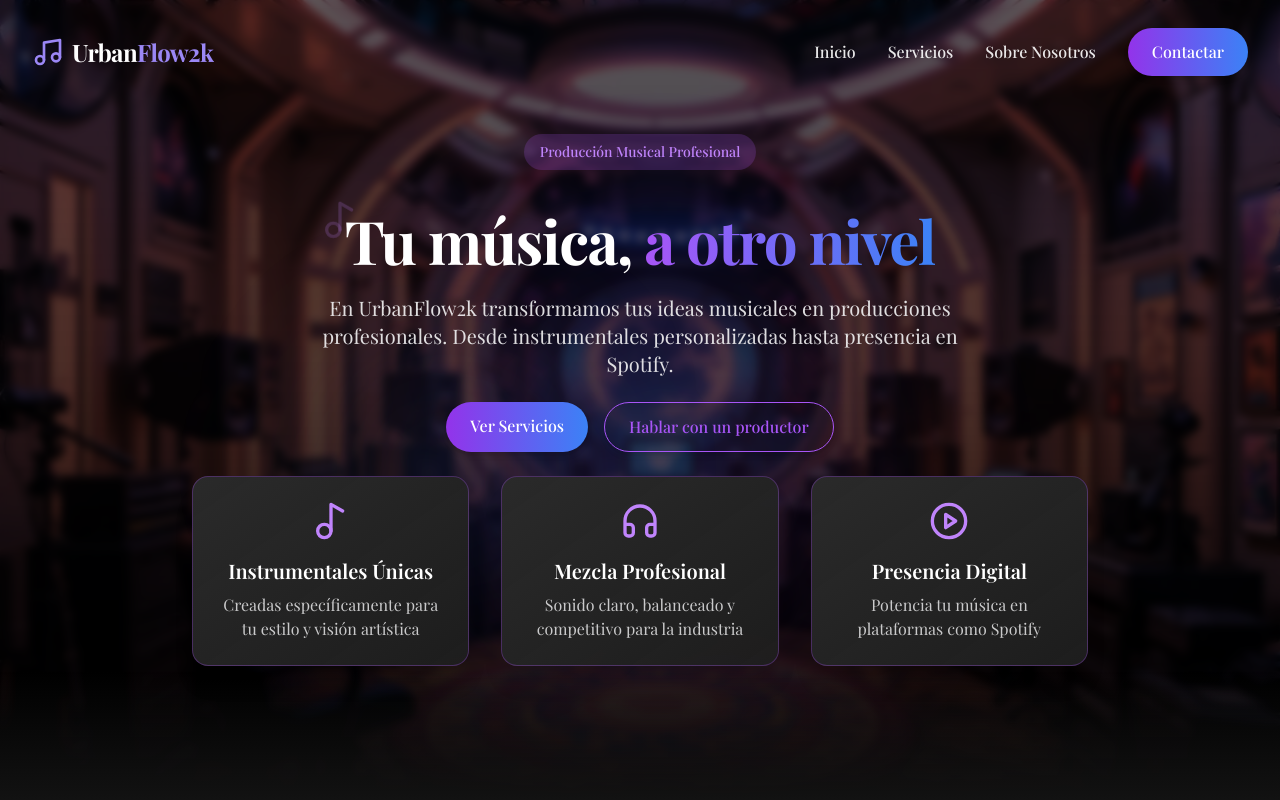
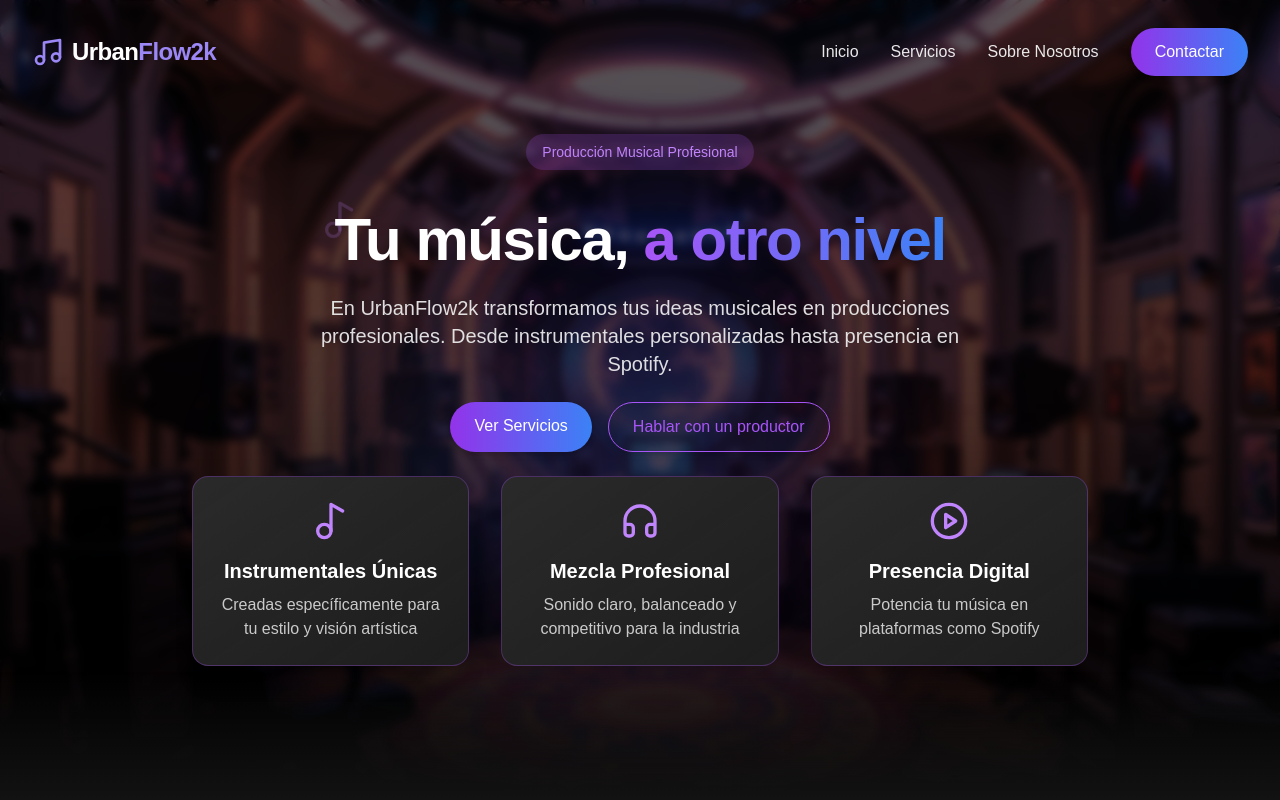
Before and after one commit to Urbanflow2K/urbanflow2k, a React (Vite) app: page / in a window 1280 px wide. Shown: the top 800 px of the page. Built offline with nearby package versions, Linux system fonts and the light colour scheme.

Commit message:
Revert font style
The previous font style was preferred.

```diff
--- a/index.html
+++ b/index.html
@@ -8,7 +8,7 @@
     <meta name="description" content="Lovable Generated Project" />
     <meta name="author" content="Lovable" />
     <meta property="og:image" content="/og-image.png" />
-    <link rel="stylesheet" href="https://fonts.googleapis.com/css2?family=Playfair+Display:wght@400;500;600;700&display=swap">
+    <!-- Removing the Playfair Display font link -->
   </head>
 
   <body>
--- a/tailwind.config.ts
+++ b/tailwind.config.ts
@@ -1,4 +1,3 @@
-
 import type { Config } from "tailwindcss";
 
 export default {
@@ -20,8 +19,8 @@ export default {
 		},
 		extend: {
 			fontFamily: {
-				'elegant': ['Playfair Display', 'serif'],
-				'sans': ['Playfair Display', 'sans-serif'],
+				'elegant': ['sans-serif'], // Reverting to previous font
+				'sans': ['sans-serif'], // Reverting to previous font
 			},
 			colors: {
 				border: 'hsl(var(--border))',
```
